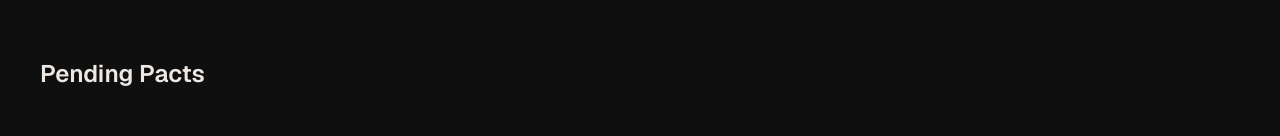
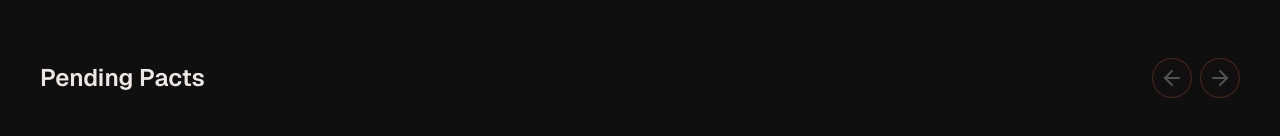
Before and after one commit to jordanfulawka/pact, a Next.js app in the folder client/: page /dashboard in a window 1280 px wide. Shown: the part 170-306 px from the top of the page. Built offline with nearby package versions, Linux system fonts and the light colour scheme.

Commit message:
feat: add scrolling carousel for pending pacts

```diff
--- a/client/app/(app)/dashboard/page.tsx
+++ b/client/app/(app)/dashboard/page.tsx
@@ -18,24 +18,35 @@ function DashboardPage() {
   const [canScrollLeft, setCanScrollLeft] = useState(false);
   const [canScrollRight, setCanScrollRight] = useState(false);
 
+  const [canPendingScrollLeft, setCanPendingScrollLeft] = useState(false);
+  const [canPendingScrollRight, setCanPendingScrollRight] = useState(false);
+
+  const pendingPactsRowRef = useRef<HTMLDivElement>(null);
+
   const { pacts, pendingPacts } = usePact();
 
   function updateScrollButtons() {
-    const el = pactsRowRef.current;
+    let el = pactsRowRef.current;
     if (!el) return;
     setCanScrollLeft(el.scrollLeft > 0);
     setCanScrollRight(el.scrollLeft + el.clientWidth < el.scrollWidth - 1);
+    el = pendingPactsRowRef.current;
+    if (!el) return;
+    setCanPendingScrollLeft(el.scrollLeft > 0);
+    setCanPendingScrollRight(
+      el.scrollLeft + el.clientWidth < el.scrollWidth - 1,
+    );
   }
 
-  function scrollByAmount(direction: 1 | -1) {
-    const el = pactsRowRef.current;
+  function scrollByAmount(direction: 1 | -1, el: HTMLDivElement | null) {
+    // const el = pactsRowRef.current;
     if (!el) return;
     el.scrollBy({ left: direction * el.clientWidth * 0.8, behavior: 'smooth' });
   }
 
   useEffect(() => {
     updateScrollButtons();
-  }, [pacts]);
+  }, [pacts, pendingPacts]);
 
   function emitNewPact(partnerId: string, pactId: string) {
     socket?.emit('pact_created', { partnerId, pactId });
@@ -80,14 +91,14 @@ function DashboardPage() {
             <div className='flex gap-2'>
               <button
                 className='bg-background-modal border border-primary-accent/80 rounded-full w-10 h-10 flex justify-center items-center disabled:opacity-30'
-                onClick={() => scrollByAmount(-1)}
+                onClick={() => scrollByAmount(-1, pactsRowRef.current)}
                 disabled={!canScrollLeft}
               >
                 <ArrowLeft />
               </button>
               <button
                 className='bg-background-modal border border-primary-accent/80 rounded-full w-10 h-10 flex justify-center items-center disabled:opacity-30'
-                onClick={() => scrollByAmount(1)}
+                onClick={() => scrollByAmount(1, pactsRowRef.current)}
                 disabled={!canScrollRight}
               >
                 <ArrowRight />
@@ -108,8 +119,30 @@ function DashboardPage() {
               />
             ))}
           </div>
-          <h3 className='text-2xl pb-5'>Pending Pacts</h3>
-          <div className='flex flex-wrap gap-10 '>
+          <div className='flex justify-between items-center pr-10 mb-5'>
+            <h3 className='text-2xl'>Pending Pacts</h3>
+            <div className='flex gap-2'>
+              <button
+                className='bg-background-modal border border-primary-accent/80 rounded-full w-10 h-10 flex justify-center items-center disabled:opacity-30'
+                onClick={() => scrollByAmount(-1, pendingPactsRowRef.current)}
+                disabled={!canPendingScrollLeft}
+              >
+                <ArrowLeft />
+              </button>
+              <button
+                className='bg-background-modal border border-primary-accent/80 rounded-full w-10 h-10 flex justify-center items-center disabled:opacity-30'
+                onClick={() => scrollByAmount(1, pendingPactsRowRef.current)}
+                disabled={!canPendingScrollRight}
+              >
+                <ArrowRight />
+              </button>
+            </div>
+          </div>
+          <div
+            className='flex gap-10 overflow-x-auto scrollbar-hide pr-10'
+            ref={pendingPactsRowRef}
+            onScroll={updateScrollButtons}
+          >
             {pendingPacts.map((pendingPact) => (
               <PendingPactCard key={pendingPact.id} pact={pendingPact} />
             ))}
--- a/client/components/PendingPactCard.tsx
+++ b/client/components/PendingPactCard.tsx
@@ -27,7 +27,7 @@ function PendingPactCard({ pact }: { pact: Pact }) {
   });
 
   return (
-    <div className='w-75 border border-primary-accent/20 rounded-xl bg-background-modal p-5'>
+    <div className='w-75 border border-primary-accent/20 rounded-xl bg-background-modal p-5 shrink-0'>
       <div className='flex items-center gap-3'>
         <div className='bg-primary-accent w-10 h-10 rounded-full flex items-center justify-center text-text-primary font-bold'>
           {pact?.partner_username?.split(' ').map((str: string) => (
```
